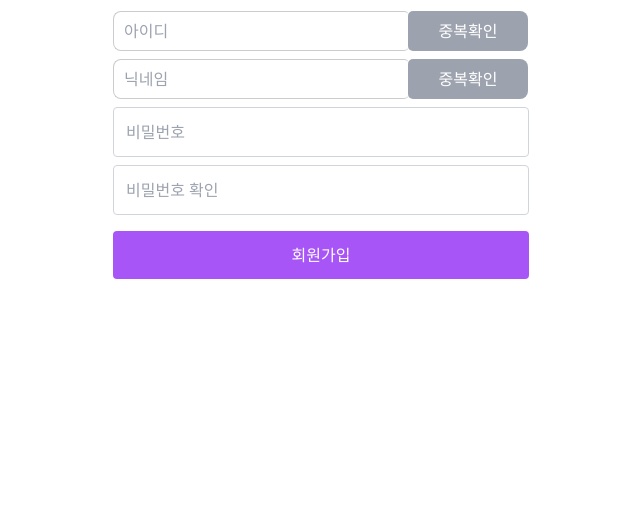
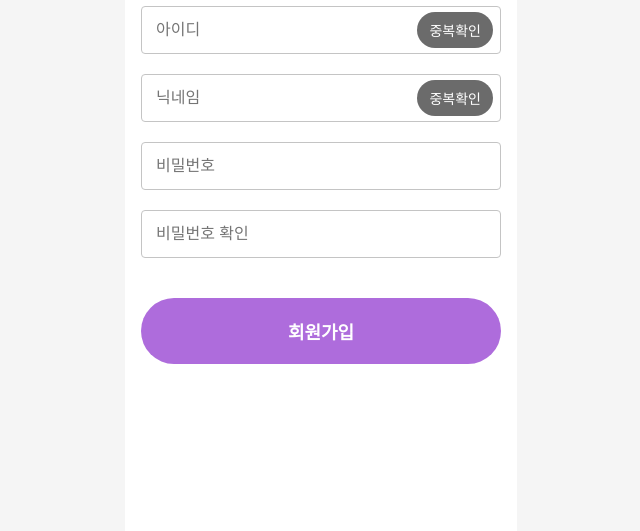
Before and after one commit to asksa1256/gudok-people-webapp, a website: page signup.html in a window 1280 px wide. Shown: the part 295-826 px from the top of the page, without its empty margins (319-959 px from the left). Before the commit the page ends 800 px from the top, so only its background shows below. Drawn offline with nearby package versions, Linux system fonts and the light colour scheme; a web font is replaced by a local one.

Commit message:
회원가입 페이지 퍼블리싱

```diff
--- a/public/scss/style.scss
+++ b/public/scss/style.scss
@@ -33,6 +33,11 @@ body {
   color: #6b6b6b;
   font-size: 16px;
 
+  &:hover,
+  &:focus {
+    color: #ae6cdc;
+  }
+
   &:before {
     content: "";
     position: absolute;
@@ -49,11 +54,26 @@ body {
   }
 }
 
+.nav-link {
+  font-size: 14px;
+  img {
+    width: 16px;
+    height: 16px;
+    vertical-align: text-bottom;
+  }
+  &:hover {
+    color: #000;
+  }
+}
+
 .form-control {
+  position: relative;
   width: 100%;
   margin-bottom: 20px;
 
   input {
+    padding-right: 90px;
+    font-size: 16px;
     &:focus {
       border-color: #ae6cdc;
       &::placeholder {
@@ -61,26 +81,41 @@ body {
       }
     }
   }
+
+  .btn-sm {
+    position: absolute;
+    right: 8px;
+    top: 50%;
+    transform: translateY(-50%);
+    z-index: 1;
+  }
+}
+
+.btn {
+  &-sm {
+    padding: 8px 12px;
+    font-size: 14px;
+    border-radius: 20px;
+  }
+
+  &-gray {
+    background: #6b6b6b;
+    color: #fff;
+  }
 }
 
 .actions {
   width: 100%;
 }
 
-/* 로그인 */
-.login {
-  display: flex;
-  flex-direction: column;
-  justify-content: center;
-
-  .contents {
-    display: flex;
-    flex-direction: column;
-    justify-content: center;
-  }
+.wrapper {
 }
 
-.login-form {
+.nav-top {
+}
+
+/* 로그인 */
+.form-area {
   display: flex;
   align-items: center;
   justify-content: center;
@@ -88,6 +123,7 @@ body {
 
   .logo {
     width: 180px;
+    margin-top: 120px;
   }
 
   h4 {
@@ -96,7 +132,8 @@ body {
     margin: 80px 0 20px;
   }
 
-  .login-btn {
+  .actions {
+    button {
       width: 100%;
       margin: 20px 0;
       padding: 20px;
@@ -106,6 +143,7 @@ body {
       font-weight: 700;
       border-radius: 40px;
     }
+  }
 
   .actions + .text-center {
     margin-top: 40px;
--- a/signup.html
+++ b/signup.html
@@ -1,102 +1,56 @@
 <!DOCTYPE html>
-<html lang="en">
+<html lang="ko">
   <head>
     <meta charset="UTF-8" />
     <meta name="viewport" content="width=device-width, initial-scale=1.0" />
-    <title>Form Prototype</title>
-    <script src="https://cdn.tailwindcss.com"></script>
-    <style>
-      /* Additional styles if needed */
-      .custom-button {
-        width: 120px; /* 중복 확인 버튼의 너비를 조정합니다. */
-        height: 40px; /* 중복 확인 버튼의 높이를 조정합니다. */
-        /* 기타 스타일 */
-        background-color: #ccc;
-        border: none;
-        border-radius: 5px;
-        margin-left: -1px; /* 버튼과 입력란 사이의 간격을 조정합니다. */
-      }
-
-      .input-field {
-        width: calc(
-          100% - 120px
-        ); /* 입력란의 너비를 계산하여 중복 확인 버튼의 너비와 맞춥니다. */
-        height: 40px; /* 입력란의 높이를 조정합니다. */
-        border: 1px solid #ccc; /* 테두리 추가 */
-        border-radius: 5px;
-        padding: 0 10px; /* 입력란 내부 여백을 조정합니다. */
-      }
-
-      .title-text {
-        font-size: 36px; /* 텍스트 크기를 설정합니다. */
-        font-weight: bold; /* 굵은 텍스트로 설정합니다. */
-        margin-bottom: 20px; /* 아래 여백을 추가합니다. */
-        text-align: center; /* 텍스트를 가운데 정렬합니다. */
-      }
-    </style>
+    <title>회원가입 - 구독의 민족</title>
+    <link rel="stylesheet" href="/css/reset.css" />
+    <link rel="stylesheet" href="/css/style.css" />
   </head>
-  <body class="bg-white text-gray-800">
-    <div class="min-h-screen flex flex-col items-center justify-center">
-      <!-- Main content -->
-      <div class="w-full max-w-md p-4">
-        <h1 class="title text-center text-3xl font-bold text-purple-600 mb-8">
-          구독의 민족
-        </h1>
-        <div class="mb-6">
-          <label for="id" class="block text-lg font-semibold mb-2"
-            >회원가입</label
-          >
-          <div class="relative flex mb-2">
-            <input
-              type="text"
-              id="id"
-              placeholder="아이디"
-              class="input-field border-r-0 rounded-l-lg"
-            />
-            <button
-              class="custom-button bg-gray-400 text-white py-2 px-3 rounded-r-lg"
-              onclick="checkDuplicate('id')"
-            >
+  <body>
+    <section class="login wrapper">
+      <div class="contents">
+        <nav class="nav-top">
+          <a class="nav-link" href="/">
+            <img src="/images/arrow-back.png" alt="" />
+            로그인
+          </a>
+        </nav>
+        <div class="form-area">
+          <figure class="logo">
+            <img src="/images/logo.svg" alt="구독의 민족" />
+          </figure>
+          <h4 class="title-h4">회원가입</h4>
+          <div class="form-control">
+            <input id="id" type="text" placeholder="아이디" />
+            <button class="btn-sm btn-gray" onclick="checkDuplicate('id')">
               중복확인
             </button>
           </div>
-          <div class="relative flex mb-2">
-            <input
-              type="text"
-              id="nickname"
-              placeholder="닉네임"
-              class="input-field border-r-0 rounded-l-lg"
-            />
-            <!-- 클래스를 추가하여 스타일을 적용 -->
-            <button
-              class="custom-button bg-gray-400 text-white py-2 px-3 rounded-r-lg"
-              onclick="checkDuplicate('nickname')"
-            >
+          <div class="form-control">
+            <input type="text" id="nickname" placeholder="닉네임" />
+            <button class="btn-sm btn-gray" onclick="checkDuplicate('id')">
               중복확인
             </button>
           </div>
-          <input
-            type="password"
-            id="password"
-            placeholder="비밀번호"
-            class="w-full p-3 border border-gray-300 rounded mb-2"
-          />
+          <div class="form-control">
+            <input type="password" id="password" placeholder="비밀번호" />
+          </div>
+          <div class="form-control">
             <input
               type="password"
               id="confirm-password"
               placeholder="비밀번호 확인"
-            class="w-full p-3 border border-gray-300 rounded mb-4"
             />
+          </div>
           <!-- 회원가입 버튼에 onclick 이벤트 추가 -->
-          <button
-            class="w-full bg-purple-500 text-white py-3 rounded hover:bg-purple-600 transition-colors"
-            onclick="register()"
-          >
-            회원가입
-          </button>
+          <div class="actions">
+            <button class="" onclick="register()">회원가입</button>
           </div>
         </div>
       </div>
+    </section>
+
     <script>
       async function checkDuplicate(fieldId) {
         const inputField = document.getElementById(fieldId);
```
Also changed, not shown: index.html (+4 -4 lines), public/css/style.css, public/images/arrow-back.png (added), public/images/arrow-next.png (added), 3 other files. Lines whose indentation alone changed are shown as unchanged.
